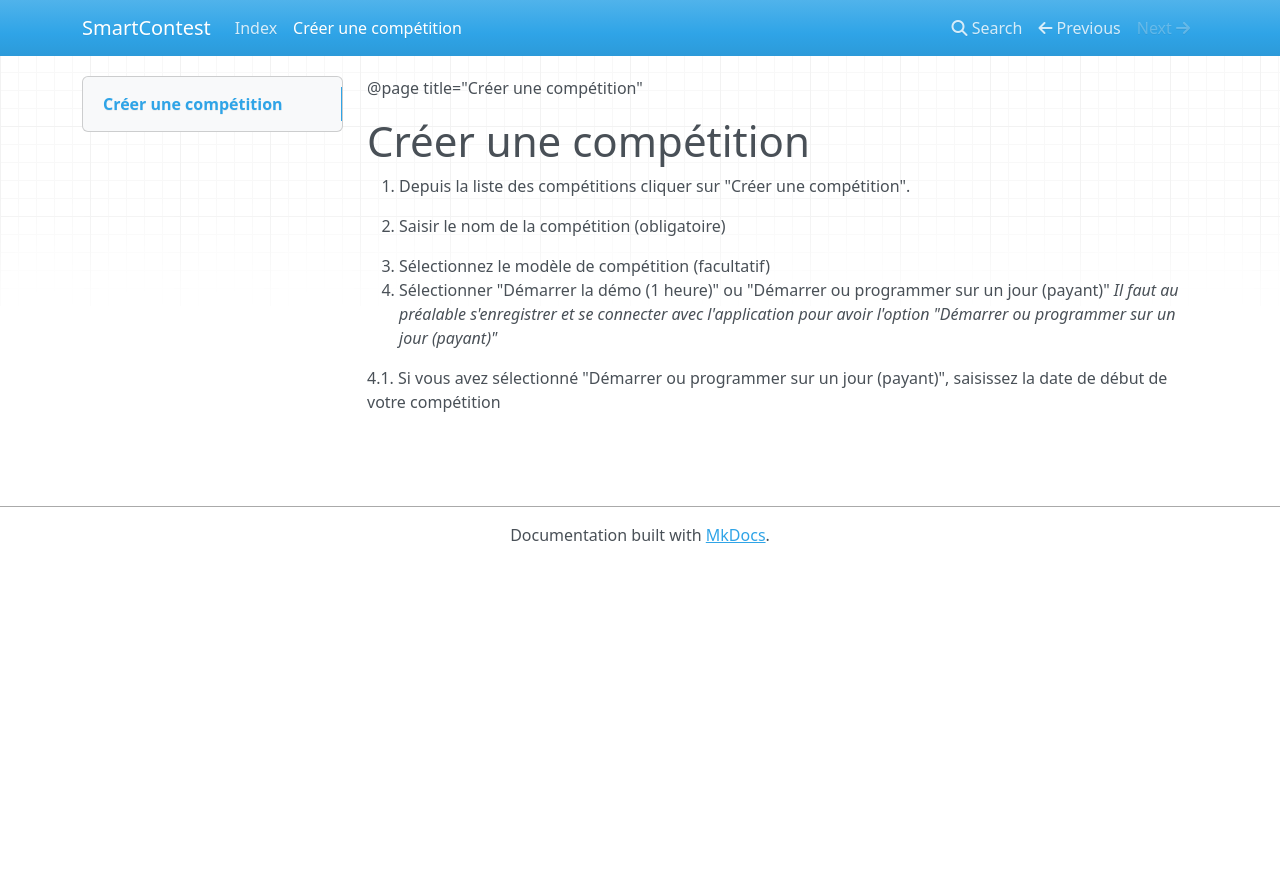
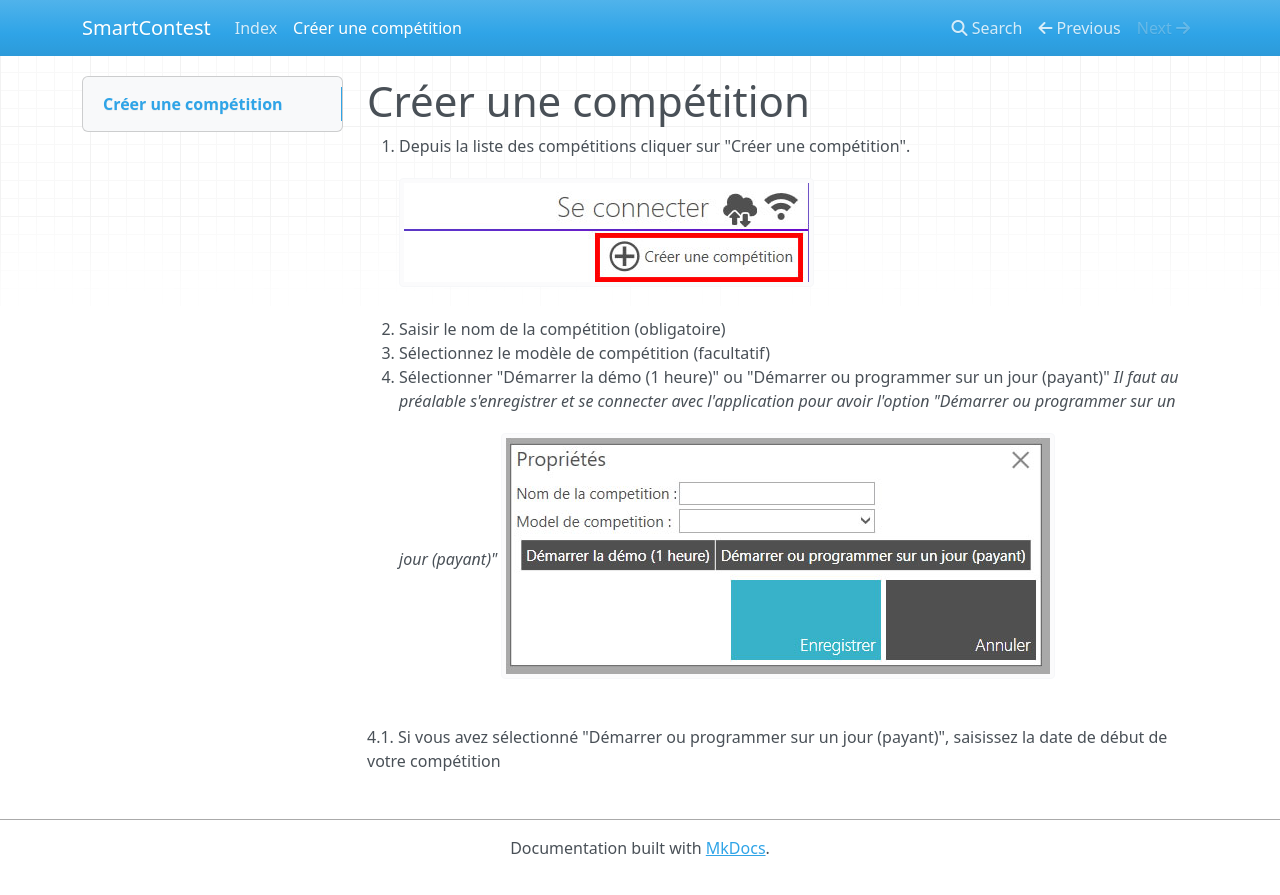
Before and after one commit to Ineaweb/SmartContest, an MkDocs documentation site: the page built from docs/create-competition.md, in a window 1280 px wide. Shown: the top 895 px of the page. Built offline with MkDocs 1.6.1, drawn with Linux system fonts in a browser that asks for light colours; nearby versions of some CDN libraries; old or Windows-style settings are respelled for this version of MkDocs.

Commit message:
mise à jour

```diff
--- a/docs/create-competition.md
+++ b/docs/create-competition.md
@@ -1,12 +1,11 @@
-@page title="Créer une compétition"
-
 # Créer une compétition
 
 1. Depuis la liste des compétitions cliquer sur "Créer une compétition".
-
+![bouton créer une compétition](img/create-competition/1.jpg)
 2. Saisir le nom de la compétition (obligatoire)
 3. Sélectionnez le modèle de compétition (facultatif)
 4. Sélectionner "Démarrer la démo (1 heure)" ou "Démarrer ou programmer sur un jour (payant)"
 *Il faut au préalable s'enregistrer et se connecter avec l'application pour avoir l'option "Démarrer ou programmer sur un jour (payant)"*
+![formulaire de creation](img/create-competition/2.jpg)
 
 4.1. Si vous avez sélectionné "Démarrer ou programmer sur un jour (payant)", saisissez la date de début de votre compétition
```
